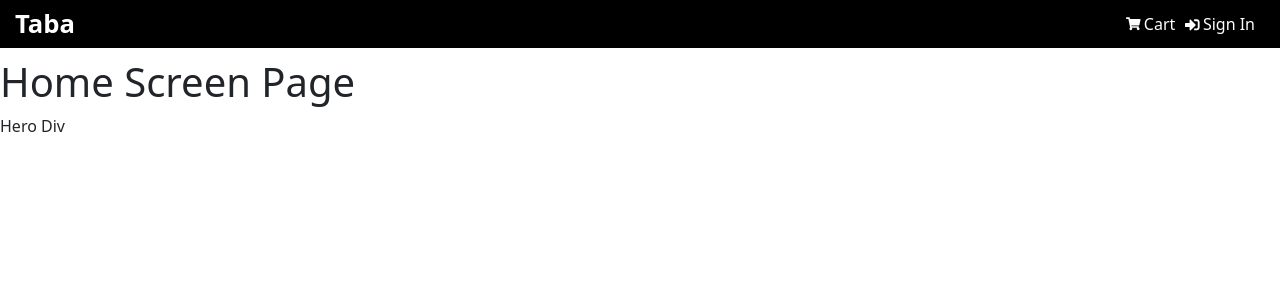
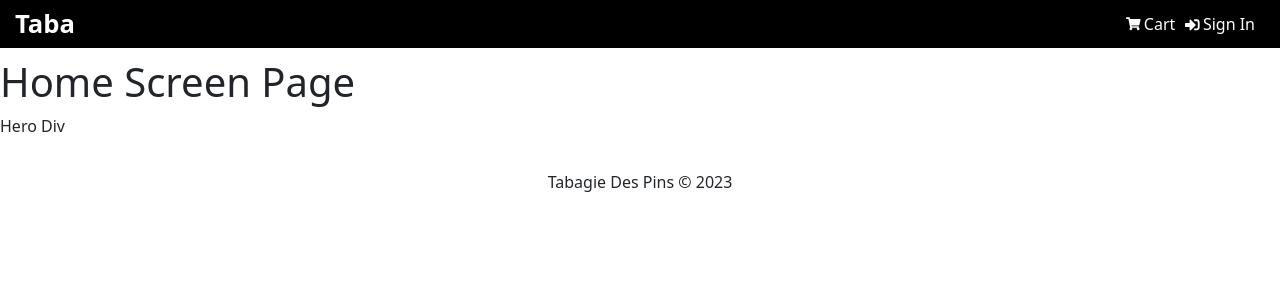
Before and after one commit to brian-pan/taba-retail, a React (Vite) app in the folder frontend/: page / in a window 1280 px wide. Shown: the top 300 px of the page. Built offline with nearby package versions, Linux system fonts and the light colour scheme.

Commit message:
add footer

```diff
--- a/frontend/src/App.tsx
+++ b/frontend/src/App.tsx
@@ -3,6 +3,7 @@
 import "react-toastify/dist/ReactToastify.css";
 
 import Header from "./components/Header";
+import Footer from "./components/Footer";
 import "./styles/App.scss";
 
 const App = () => {
@@ -11,10 +12,13 @@
       <div className="wrapper">
         <Header logoName="Taba" />
         <ToastContainer />
+
         <div>
           {/* render child route elements*/}
           <Outlet />
         </div>
+
+        <Footer />
       </div>
     </>
   );
--- /dev/null
+++ b/frontend/src/components/Footer.tsx
@@ -0,0 +1,21 @@
+import * as React from "react";
+import { Container, Row, Col } from "react-bootstrap";
+
+interface FooterProps {}
+
+const Footer: React.FunctionComponent<FooterProps> = () => {
+  const currentYr = new Date().getFullYear();
+  return (
+    <footer>
+      <Container>
+        <Row>
+          <Col className="text-center py-3">
+            <p>Tabagie Des Pins &copy; {currentYr}</p>
+          </Col>
+        </Row>
+      </Container>
+    </footer>
+  );
+};
+
+export default Footer;
```
